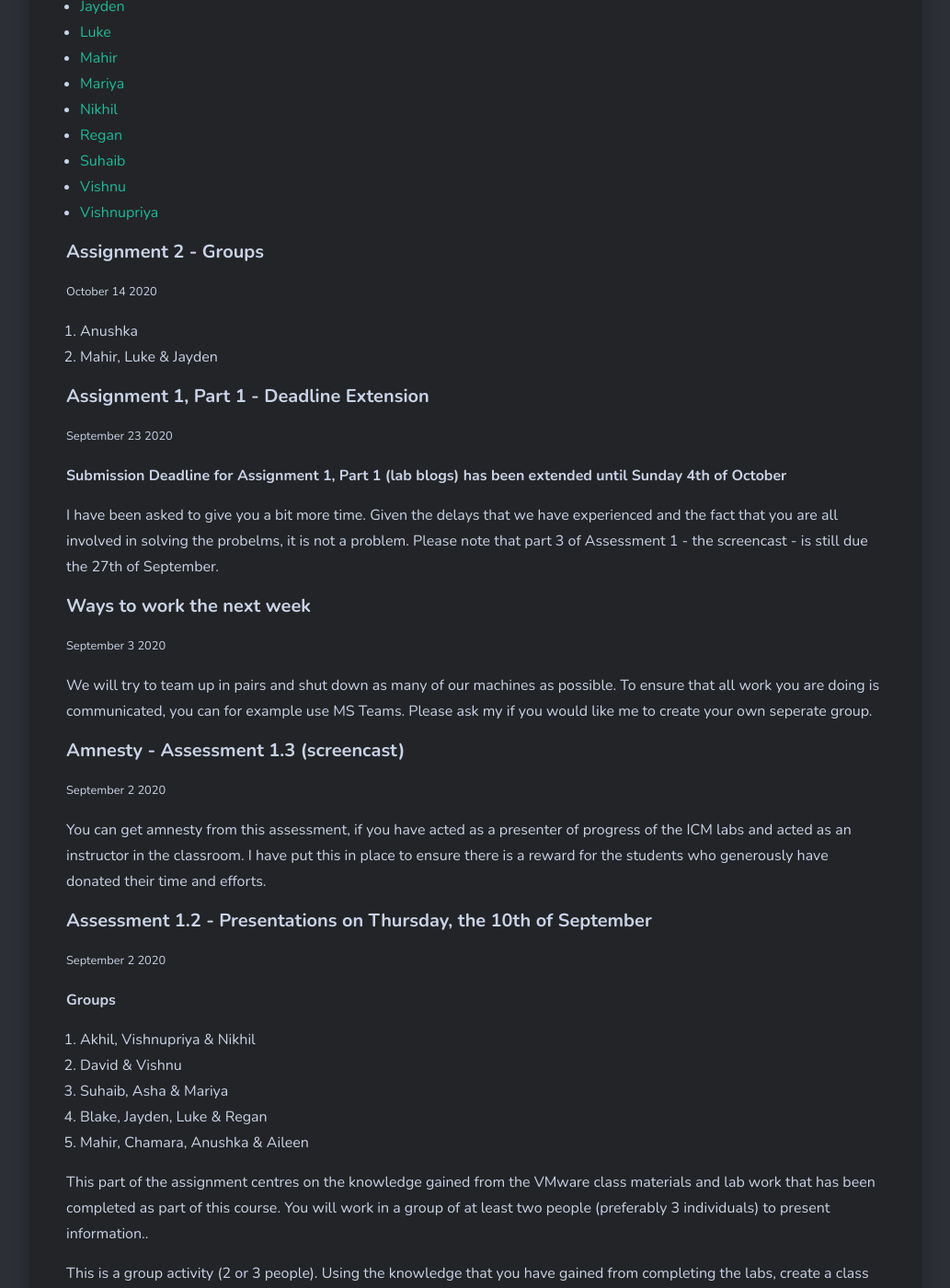
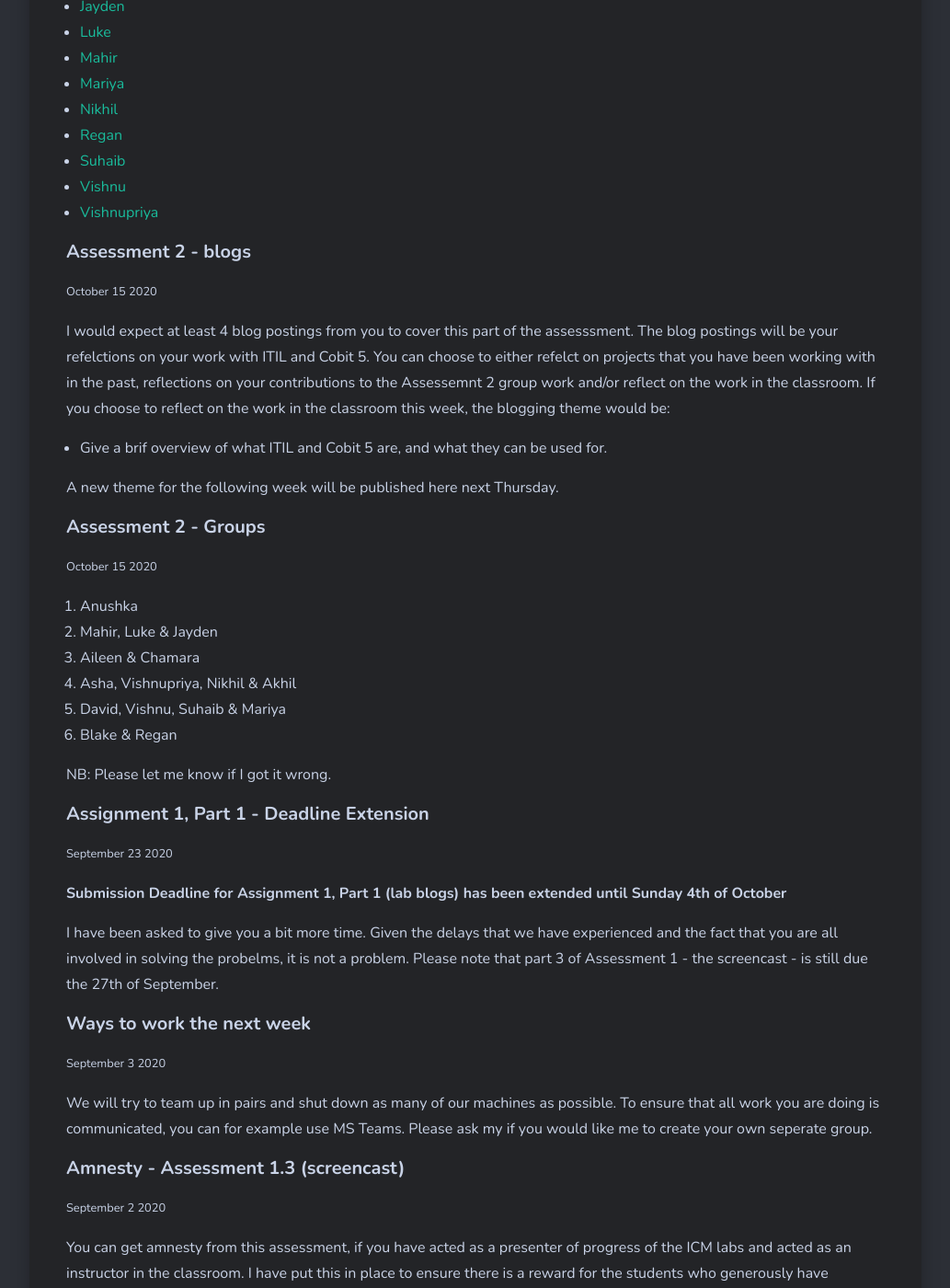
Before and after one commit to larsoliverdam/nmit, a Jekyll site: the page built from _pages/NET701.md, in a window 1280 px wide and 1400 px high, scrolled down 1158 px. Shown: the whole window at 92% size, without its empty margins (123-1156 px from the left). Built offline with Jekyll 4.4.1, drawn with Linux system fonts in a browser that asks for light colours; nearby versions of some CDN libraries; comment, search, counter and statistics services are not loaded.

Commit message:
NET701 groupd & blogging tasks

```diff
--- a/_pages/NET701.md
+++ b/_pages/NET701.md
@@ -25,11 +25,27 @@ image: VMware.jpg
 * [Vishnu](https://badboynet701.wordpress.com/)
 * [Vishnupriya](https://vishnupriyanet701.wordpress.com/)
 
-#### Assignment 2 - Groups
-<small>October 14 2020</small>
+#### Assessment 2 - blogs
+<small>October 15 2020</small>
+
+I would expect at least 4 blog postings from you to cover this part of the assesssment. The blog postings will be your refelctions on your work with ITIL and Cobit 5.
+You can choose to either refelct on projects that you have been working with in the past, reflections on your contributions to the Assessemnt 2 group work and/or reflect on the work in the classroom. If you choose to reflect on the work in the classroom this week, the blogging theme would be:
+
+* Give a brif overview of what ITIL and Cobit 5 are, and what they can be used for.
+
+A new theme for the following week will be published here next Thursday.
+
+#### Assessment 2 - Groups
+<small>October 15 2020</small>
 
 1. Anushka
 2. Mahir, Luke & Jayden
+3. Aileen & Chamara
+4. Asha, Vishnupriya, Nikhil & Akhil
+5. David, Vishnu, Suhaib & Mariya
+6. Blake & Regan
+
+NB: Please let me know if I got it wrong.
 
 #### Assignment 1, Part 1 - Deadline Extension
 <small>September 23 2020</small>
```
